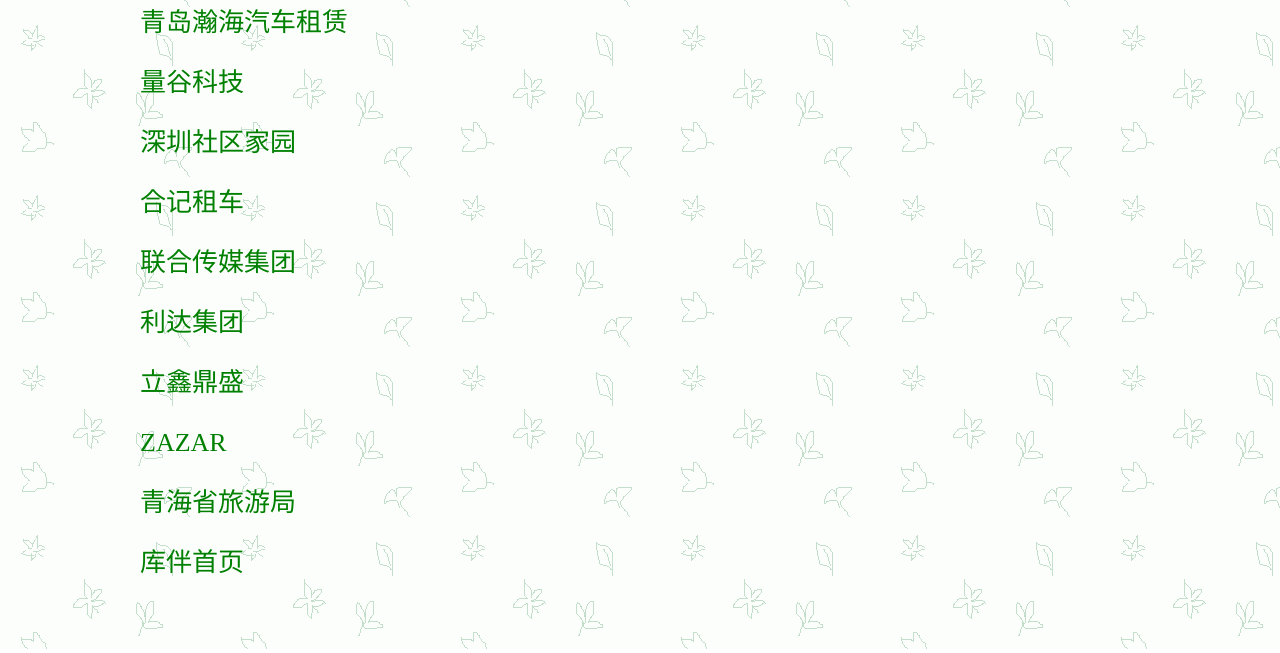
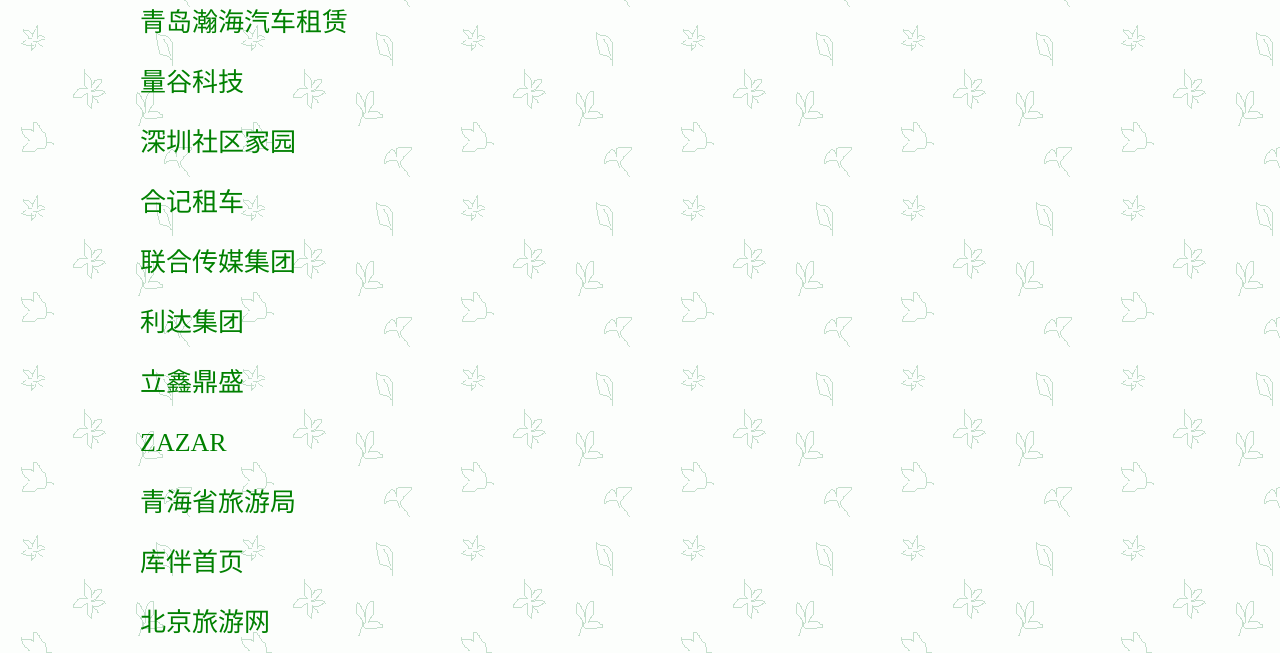
Before and after one commit to xk888666/wangye, a plain HTML site: page index.html in a window 1280 px wide. Shown: the part 151-804 px from the top of the page. Drawn offline with Linux system fonts and the light colour scheme.

Commit message:
修改主页

```diff
--- a/index.html
+++ b/index.html
@@ -56,6 +56,7 @@
 			<li><a href="https://xk888666.github.io/wangye/ZAZAR/index.html" target="_blank">ZAZAR</a></li>
 			<li><a href="https://xk888666.github.io/wangye/qinghaishenglvyouju/index.html" target="_blank">青海省旅游局</a></li>
 				<li><a href="https://xk888666.github.io/wangye/kubanshouye/index.html##" target="_blank">库伴首页</a></li>
+				<li><a href="https://xk888666.github.io/wangye/beijinglvyouwang/index.html" target="_blank">北京旅游网</a></li>
 	</ul>
 </body>
 </html>
```
